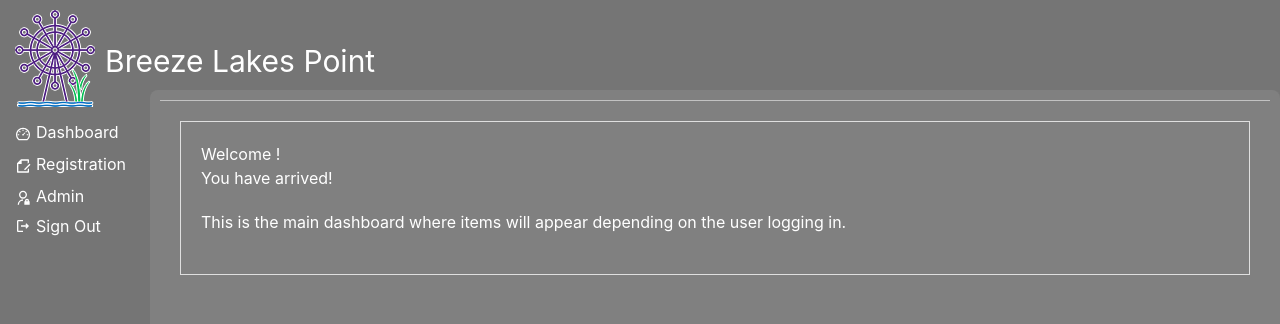
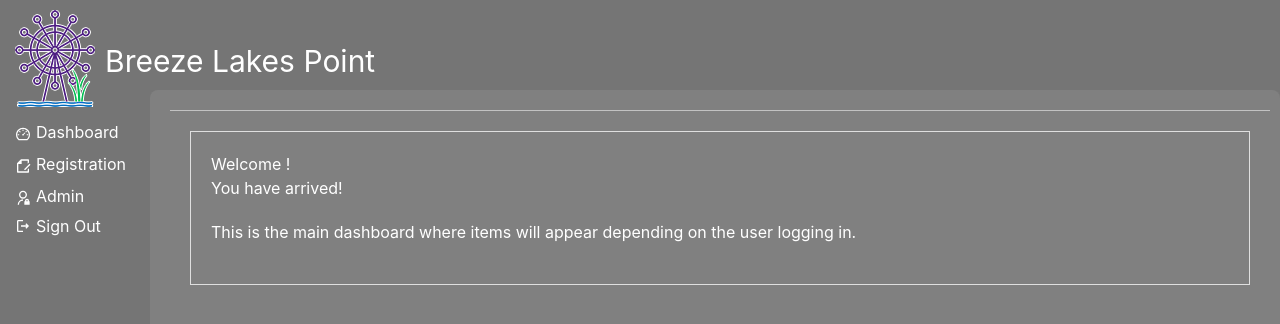
Before and after one commit to kristenkinnearohlmann/breeze-lakes-point-2, a Next.js app: page / in a window 1280 px wide. Shown: the top 324 px of the page. Built offline with nearby package versions, Linux system fonts and the light colour scheme; no server answers.

Commit message:
Added padding to main container in app layout

```diff
--- a/components/appLayout.tsx
+++ b/components/appLayout.tsx
@@ -35,7 +35,7 @@ const AppLayout = ({ children }: { children: any }) => {
               },
             }}
           >
-            <Box>{children}</Box>
+            <Box padding="10px 0 0 10px">{children}</Box>
           </Box>
         </Flex>
       </Box>
```
